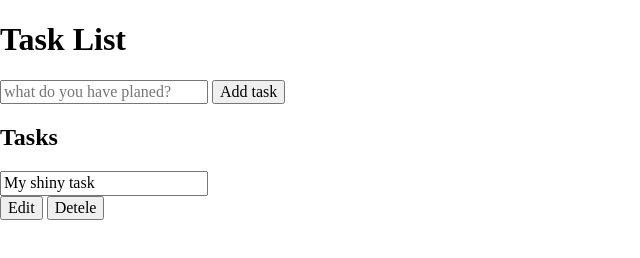
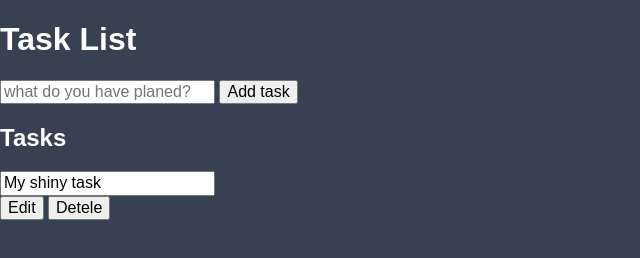
Before and after one commit to kasunweerasinghe/Todo-List-Web-App, a plain HTML site: page index.html in a window 1280 px wide. Shown: the whole page, without its empty margins (0-640 px from the left). Drawn offline with Linux system fonts and the light colour scheme.

Commit message:
added styles for body

```diff
--- a/css/stylesheet.css
+++ b/css/stylesheet.css
@@ -16,3 +16,20 @@ created by kasunrachintha on 10/20/22
     --pink: #EC4899;
     --purple: #8B5CF6;
 }
+
+* {
+    font-family: 'Fire sans', sans-serif;
+}
+
+/*body styles*/
+body {
+    display: flex;
+    flex-direction: column;
+    min-height: 100vh;
+    background: var(--dark);
+    color: white;
+}
+
+header{
+
+}
```
